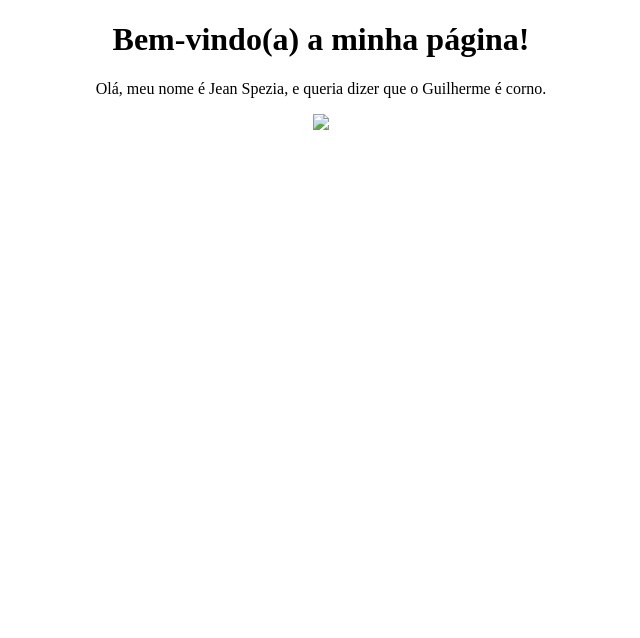
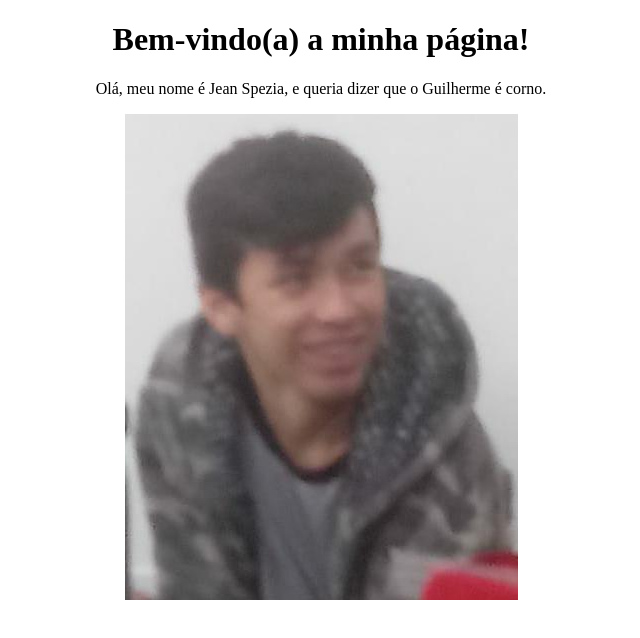
Before and after one commit to JeanSpezia566/JeanSpezia566.github.io, a plain HTML site: page index.html in a window 1280 px wide. Shown: the whole page, without its empty margins (319-959 px from the left). Drawn offline with Linux system fonts and the light colour scheme.

Commit message:
Arquivos iniciais

```diff
--- a/index.html
+++ b/index.html
@@ -9,8 +9,8 @@
 
 	<center>
 		<a href="https://www.youtube.com/watch?v=33jGArp9Tls" target="_blank">
-		<img src="site/imagens/perfil.jpg">
-	</a>
+			<img src="imagens/perfil.jpg">
+		</a>
 	</center>
 
 <body>
```
